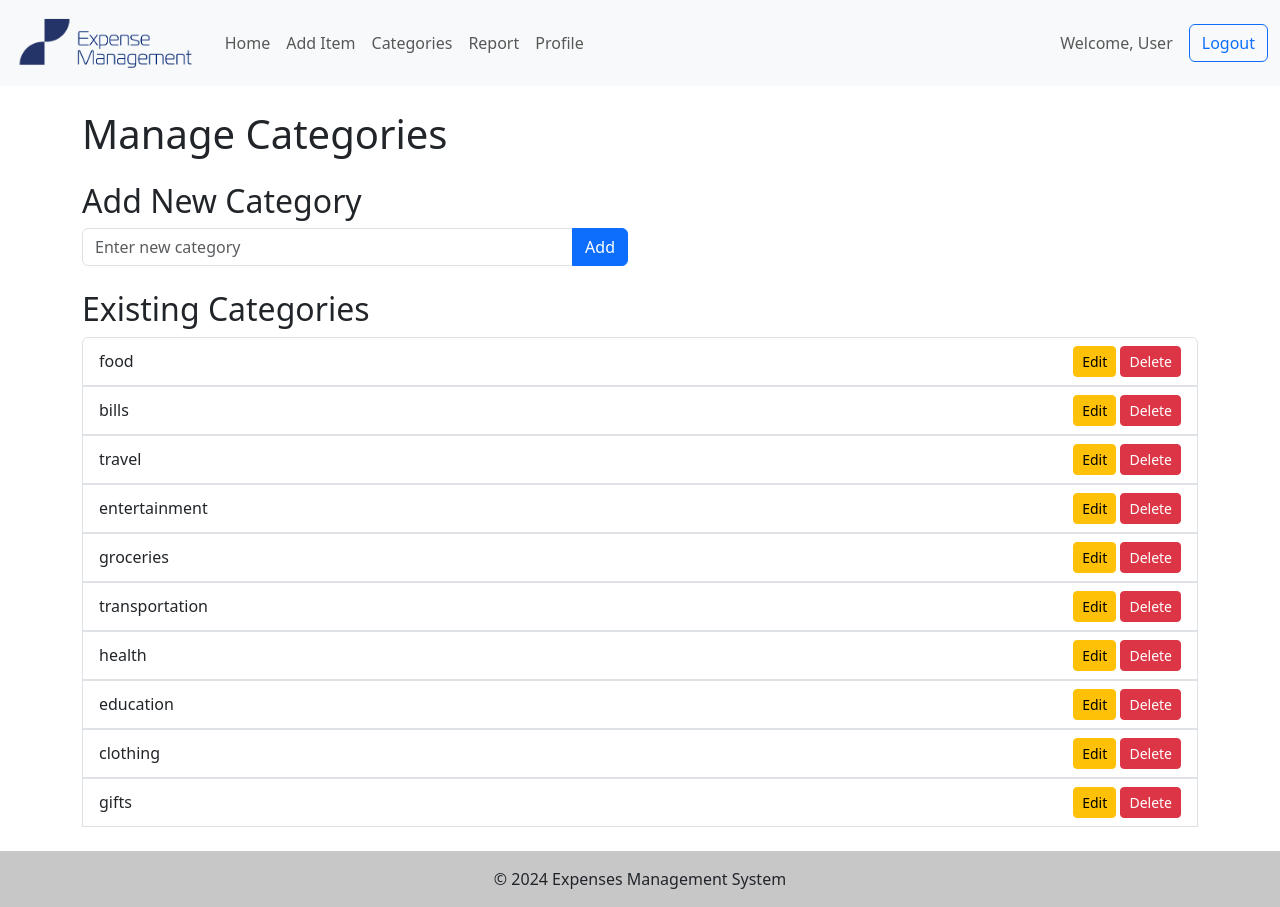
After one commit to omal-harsha/expenses-management-system, a Flask app: page /manage_categories in a window 1280 px wide. The commit adds this page. Run offline with Flask 3, Linux system fonts and the light colour scheme; some libraries are stand-ins or nearby versions.

Commit message:
complete category section

```diff
--- a/app.py
+++ b/app.py
@@ -13,6 +13,11 @@ entries = [
     {"id": 8, "category": "education", "describe": "buying books for school", "amount": 4000, "date": "2024-10-03", "type": "expense"},
     {"id": 9, "category": "clothing", "describe": "shopping for new clothes", "amount": 2500, "date": "2024-10-02", "type": "expense"},
     {"id": 10, "category": "gifts", "describe": "birthday present for friend", "amount": 3500, "date": "2024-10-01", "type": "expense"}
+]
+
+categories = [
+    "food", "bills", "travel", "entertainment", "groceries",
+    "transportation", "health", "education", "clothing", "gifts"
 ]
 
 def get_totals():
@@ -51,7 +56,7 @@ def add_item():
         }
         entries.append(new_entry)
         return redirect(url_for('home'))
-    return render_template('add_edit_item.html', action='Add')
+    return render_template('add_edit_item.html', action='Add',categories=categories)
 
 @app.route('/edit_item/<int:id>', methods=['GET', 'POST'])
 def edit_item(id):
@@ -69,7 +74,7 @@ def edit_item(id):
             "type": request.form['type']
         })
         return redirect(url_for('home'))
-    return render_template('add_edit_item.html', action='Edit', entry=entry)
+    return render_template('add_edit_item.html', action='Edit', entry=entry, categories=categories)
 
 @app.route('/report')
 def report():
@@ -152,5 +157,36 @@ def delete_entry():
         "remaining_balance": remaining_balance
     })
 
+@app.route('/manage_categories')
+def manage_categories():
+    return render_template('manage_categories.html', categories=categories)
+
+@app.route('/add_category', methods=['POST'])
+def add_category():
+    new_category = request.form['category']
+    if new_category and new_category not in categories:
+        categories.append(new_category)
+    return redirect(url_for('manage_categories'))
+
+@app.route('/edit_category', methods=['POST'])
+def edit_category():
+    old_category = request.form['old_category']
+    new_category = request.form['new_category']
+    if old_category in categories and new_category:
+        index = categories.index(old_category)
+        categories[index] = new_category
+        # Update entries with the new category name
+        for entry in entries:
+            if entry['category'] == old_category:
+                entry['category'] = new_category
+    return redirect(url_for('manage_categories'))
+
+@app.route('/delete_category', methods=['POST'])
+def delete_category():
+    category = request.form['category']
+    if category in categories:
+        categories.remove(category)
+    return redirect(url_for('manage_categories'))
+
 if __name__ == '__main__':
     app.run(debug=True)
--- a/templates/header.html
+++ b/templates/header.html
@@ -15,6 +15,9 @@
                     <a class="nav-link {% if request.endpoint == 'add_item' %}active{% endif %}" href="{{ url_for('add_item') }}">Add Item</a>
                 </li>
                 <li class="nav-item">
+                    <a class="nav-link" href="{{ url_for('manage_categories') }}">Categories</a>
+                </li>
+                <li class="nav-item">
                     <a class="nav-link {% if request.endpoint == 'report' %}active{% endif %}" href="{{ url_for('report') }}">Report</a>
                 </li>
                 <li class="nav-item">
--- /dev/null
+++ b/templates/manage_categories.html
@@ -0,0 +1,60 @@
+{% extends "base.html" %}
+
+{% block title %}Manage Categories - Expenses Management System{% endblock %}
+
+{% block content %}
+<h1 class="mb-4">Manage Categories</h1>
+
+<div class="row">
+    <div class="col-md-6">
+        <h2>Add New Category</h2>
+        <form action="{{ url_for('add_category') }}" method="POST" class="mb-4">
+            <div class="input-group">
+                <input type="text" name="category" class="form-control" placeholder="Enter new category" required>
+                <button type="submit" class="btn btn-primary">Add</button>
+            </div>
+        </form>
+    </div>
+</div>
+
+<h2>Existing Categories</h2>
+<ul class="list-group">
+    {% for category in categories %}
+    <li class="list-group-item d-flex justify-content-between align-items-center">
+        {{ category }}
+        <div>
+            <button class="btn btn-sm btn-warning" data-bs-toggle="modal" data-bs-target="#editCategoryModal{{ loop.index }}">Edit</button>
+            <form action="{{ url_for('delete_category') }}" method="POST" class="d-inline">
+                <input type="hidden" name="category" value="{{ category }}">
+                <button type="submit" class="btn btn-sm btn-danger" onclick="return confirm('Are you sure you want to delete this category?')">Delete</button>
+            </form>
+        </div>
+    </li>
+
+    <!-- Edit Category Modal -->
+    <div class="modal fade" id="editCategoryModal{{ loop.index }}" tabindex="-1" aria-labelledby="editCategoryModalLabel{{ loop.index }}" aria-hidden="true">
+        <div class="modal-dialog">
+            <div class="modal-content">
+                <div class="modal-header">
+                    <h5 class="modal-title" id="editCategoryModalLabel{{ loop.index }}">Edit Category</h5>
+                    <button type="button" class="btn-close" data-bs-dismiss="modal" aria-label="Close"></button>
+                </div>
+                <form action="{{ url_for('edit_category') }}" method="POST">
+                    <div class="modal-body">
+                        <input type="hidden" name="old_category" value="{{ category }}">
+                        <div class="mb-3">
+                            <label for="newCategory{{ loop.index }}" class="form-label">New Category Name</label>
+                            <input type="text" class="form-control" id="newCategory{{ loop.index }}" name="new_category" value="{{ category }}" required>
+                        </div>
+                    </div>
+                    <div class="modal-footer">
+                        <button type="button" class="btn btn-secondary" data-bs-dismiss="modal">Close</button>
+                        <button type="submit" class="btn btn-primary">Save changes</button>
+                    </div>
+                </form>
+            </div>
+        </div>
+    </div>
+    {% endfor %}
+</ul>
+{% endblock %}
```
Also changed, not shown: templates/add_edit_item.html (+5 -9 lines).
